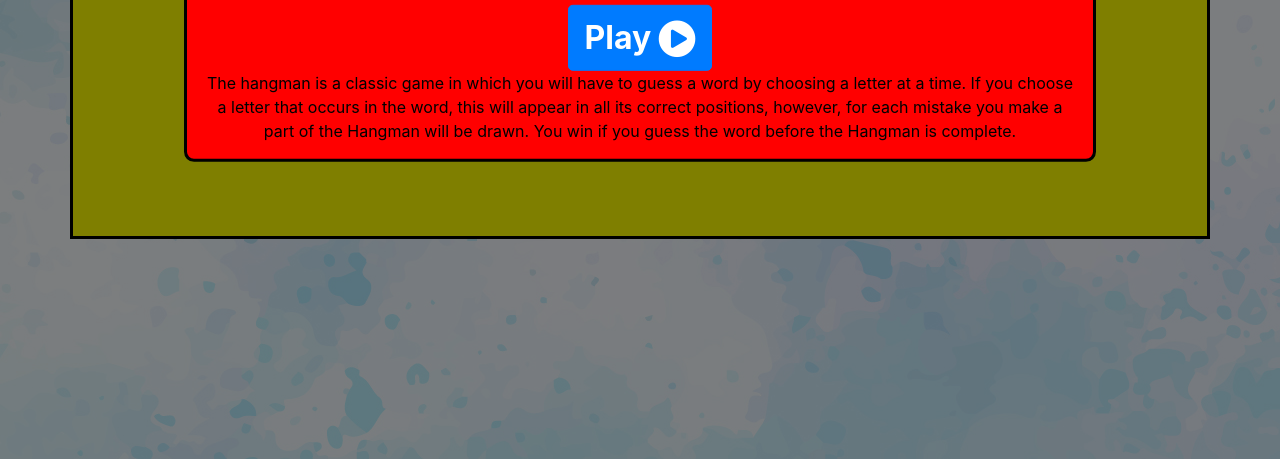
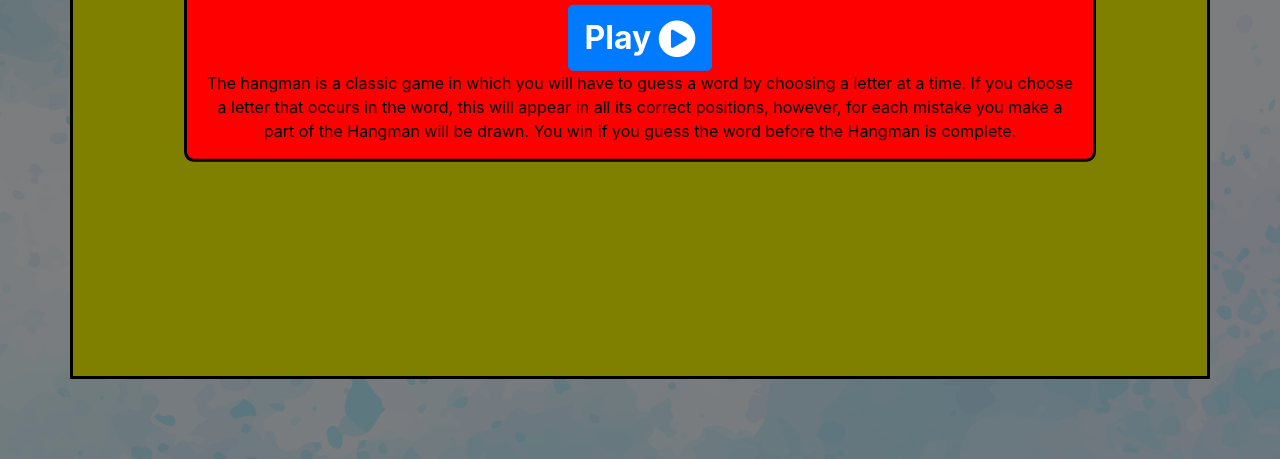
Before and after one commit to Dom-888/Second-Milestone-Project, a plain HTML site: page index.html in a window 1280 px wide. Shown: the part 341-800 px from the top of the page. Drawn offline with nearby package versions, Linux system fonts and the light colour scheme.

Commit message:
Import fonts from Google Fonts

```diff
--- a/assets/css/style.css
+++ b/assets/css/style.css
@@ -1,14 +1,17 @@
+
+/* Fonts imported from Google Fonts */
+@import url('https://fonts.googleapis.com/css?family=Dosis:400,500,600|Roboto:400,500&display=swap');
 
 body {
-    /* The background image was designed by the artist Hello-Pixel and was downloaded from http://www.freepik.com */
+    /* The background image was designed by Hello-Pixel and was downloaded from http://www.freepik.com */
     /* A fallback color has been set, in case the browser fails to load the image */
     background: url(../images/background.jpg) #81DAFC;
 }
 
 #gameplay {
     margin-top: 10vh;
+    height: 80vh;
     background-color: yellow;
-    height: 500px;
 }
 
 .container {
```
